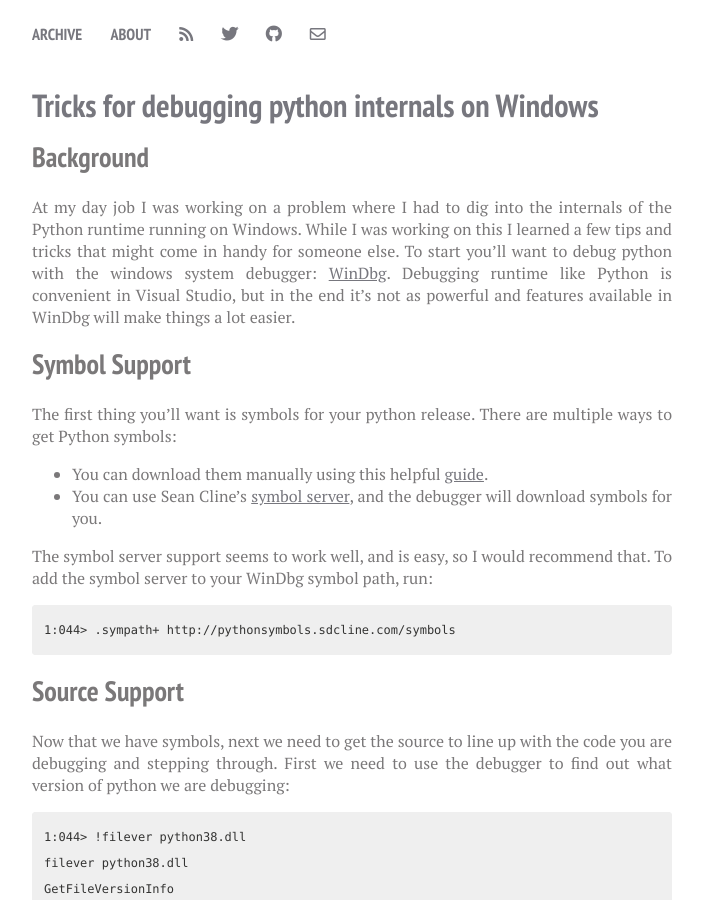
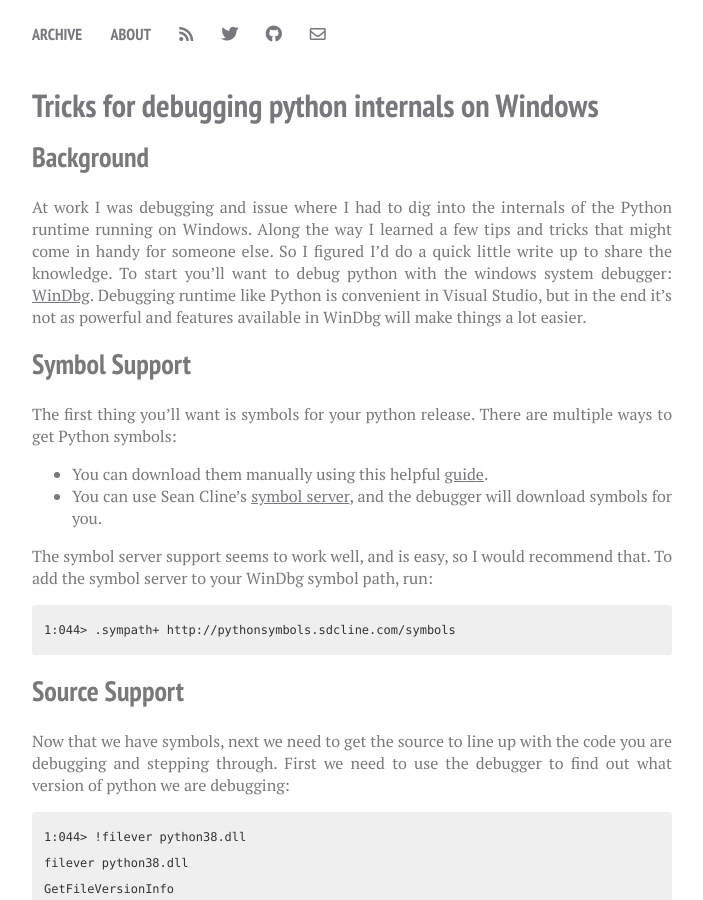
Before and after one commit to bgianfo/bgianfo.github.io, a Jekyll site: the page built from _posts/2020-08-09-debugging-python-in-windbg.md, in a window 1280 px wide and 900 px high. Shown: the whole window, without its empty margins (288-991 px from the left). Built offline with Jekyll 4.4.1, drawn with Linux system fonts in a browser that asks for light colours; nearby versions of some CDN libraries; comment, search, counter and statistics services are not loaded.

Commit message:
Reword introduction

```diff
--- a/Gemfile
+++ b/Gemfile
@@ -3,6 +3,7 @@ source 'https://rubygems.org'
 gem 'pygments.rb'
 gem 'jekyll'
 gem 'jekyll-sitemap'
+gem 'kramdown-parser-gfm'
 
 group :jekyll_plugins do
   gem 'hawkins'
--- a/_config.yml
+++ b/_config.yml
@@ -2,7 +2,7 @@
 
 title:            bjg.io
 locale:           en_US
-baseurl:          https://bjg.io
+#baseurl:          https://bjg.io
 
 # Jekyll configuration
 
--- a/_posts/2020-08-09-debugging-python-in-windbg.md
+++ b/_posts/2020-08-09-debugging-python-in-windbg.md
@@ -8,9 +8,10 @@ comments: true
 
 ## Background
 
-At my day job I was working on a problem where I had to dig into the internals
-of the Python runtime running on Windows. While I was working on this I
-learned a few tips and tricks that might come in handy for someone else. To start
+At work I was debugging and issue where I had to dig into the internals
+of the Python runtime running on Windows. Along the way I
+learned a few tips and tricks that might come in handy for someone else. So I figured
+I'd do a quick little write up to share the knowledge. To start
 you'll want to debug python with the windows system debugger: [WinDbg](https://docs.microsoft.com/en-us/windows-hardware/drivers/debugger/getting-started-with-windbg).
 Debugging runtime like Python is convenient in Visual Studio, but in the end it's
 not as powerful and features available in WinDbg will make things a lot easier.
```
